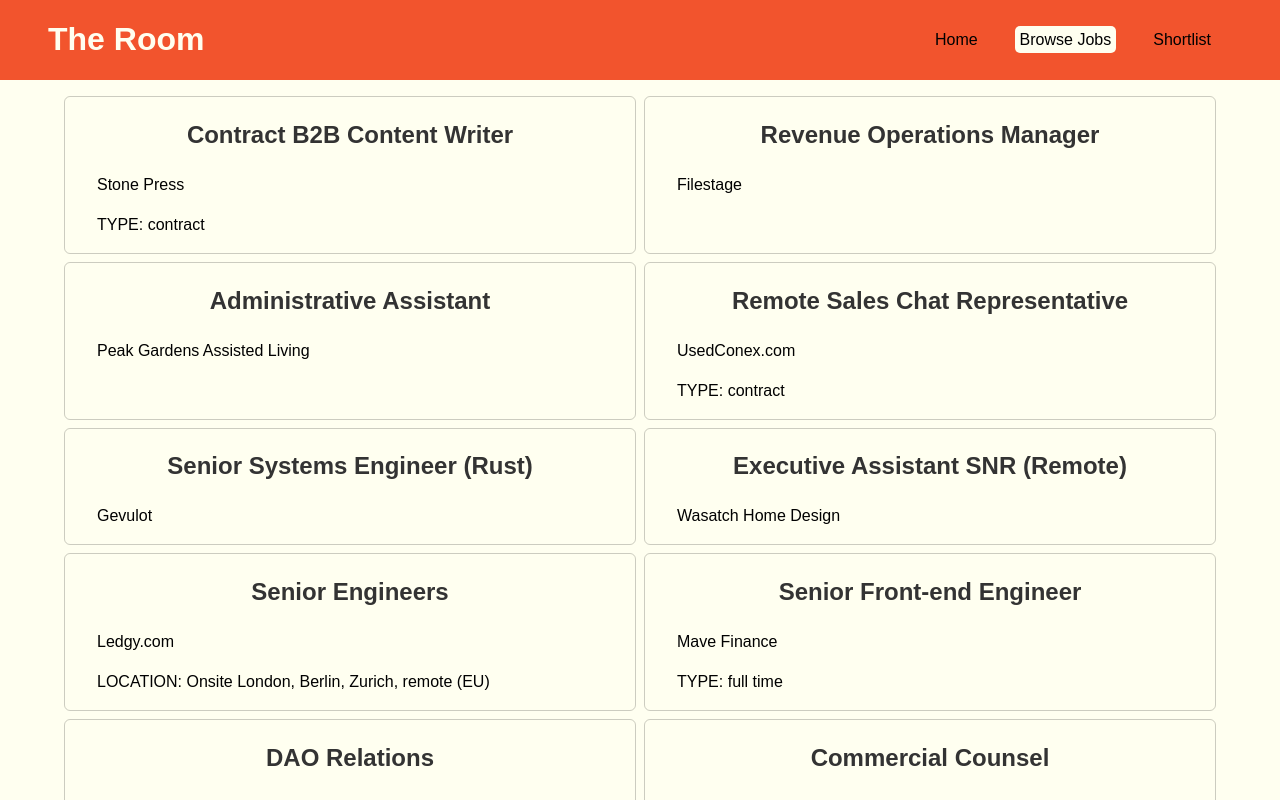
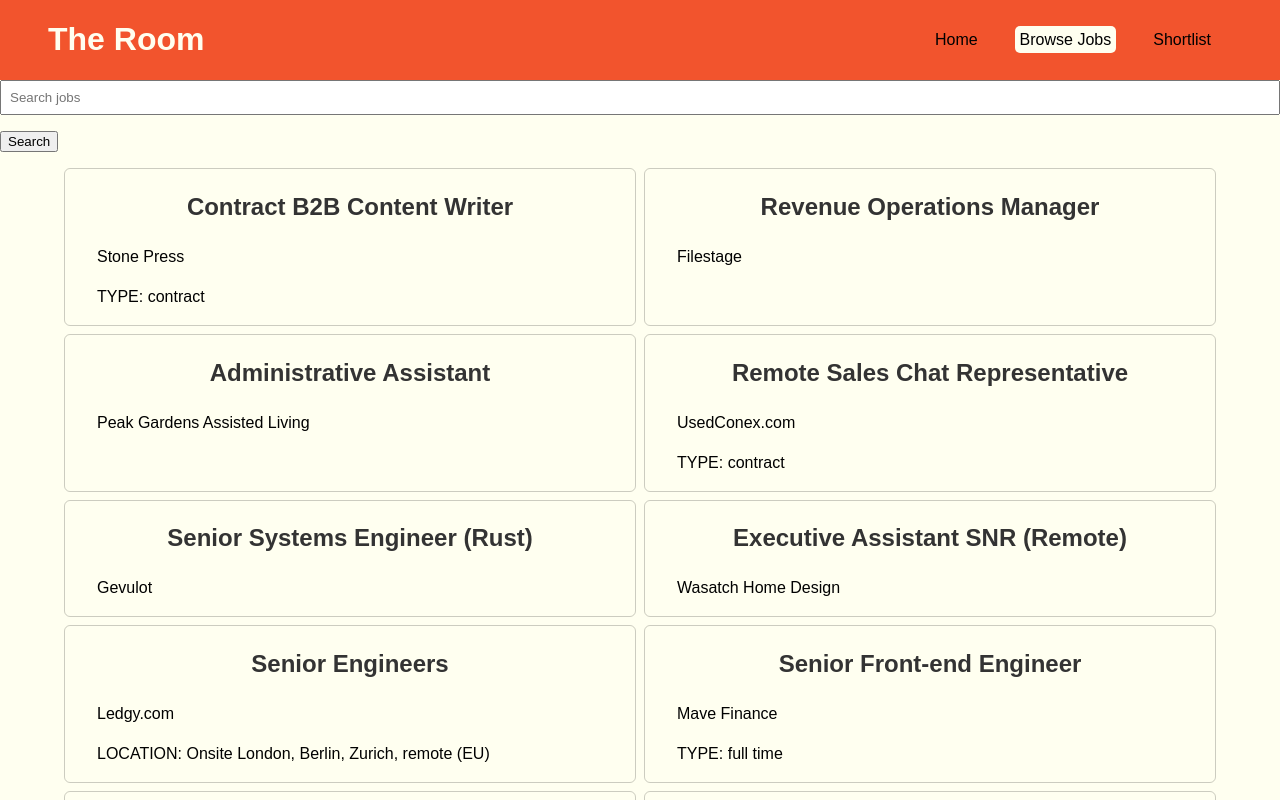
Before and after one commit to GROUP-1-MORINGA-PHASE-1/Job-Board-App, a React (Create React App) app: page /job-list in a window 1280 px wide. Shown: the top 800 px of the page. Built offline with nearby package versions, Linux system fonts and the light colour scheme; data requests are answered from the project's data file.

Commit message:
Add SearchBar to JobList

```diff
--- a/src/App.js
+++ b/src/App.js
@@ -6,7 +6,6 @@
 
 function App() {
   const [jobs, setJobs] = useState([]);
-  const [searchTerm, setSearchTerm] = useState('');
 
   const fetchJobs = () => {
     fetch('http://localhost:3000/results')
@@ -21,17 +20,6 @@
     fetchJobs();
   }, []);
 
-  const handleSearchChange = (event) => {
-    setSearchTerm(event.target.value);
-  };
-
-  // const filteredJobs = jobs.filter((job) => {
-  //   return (
-  //     job.title.toLowerCase().includes(searchTerm.toLowerCase()) ||
-  //     job.company.toLowerCase().includes(searchTerm.toLowerCase()) ||
-  //     job.location.toLowerCase().includes(searchTerm.toLowerCase())
-  //   );
-  // });
 
   const handleApply = (jobId) => {
     // Handle apply functionality here
@@ -47,7 +35,7 @@
     <Router>
       <div className="App">
         <Routes>
-          <Route exact path="/" element={<Home handleSearchChange={handleSearchChange}/>}/>
+          <Route exact path="/" element={<Home />}/>
           <Route path="/job-list" element={<JobList jobs={jobs} />}/>
           <Route path="/shortlist" element={<ShortList shortlistedJobs={jobs} onApply={handleApply} onRemove={handleRemove} />}/>
         </Routes>
--- a/src/components/JobList.jsx
+++ b/src/components/JobList.jsx
@@ -2,10 +2,24 @@
 import JobItem from './JobItem';
 import Header from './Header';
 import JobDetails from './JobDetails';
+import SearchBar from './SearchBar'
 
 const JobList = ({ jobs }) => {
   const [selectedJob, setSelectedJob] = useState(null);
   const [shortlistedJobs, setShortlistedJobs] = useState([]);
+  const [searchTerm, setSearchTerm] = useState('');
+
+  const handleSearchChange = (event) => {
+    setSearchTerm(event.target.value);
+  };
+
+  // const filteredJobs = jobs.filter((job) => {
+  //   return (
+  //     job.title.toLowerCase().includes(searchTerm.toLowerCase()) ||
+  //     job.company.toLowerCase().includes(searchTerm.toLowerCase()) ||
+  //     job.location.toLowerCase().includes(searchTerm.toLowerCase())
+  //   );
+  // });
 
   const addToShortlist = (job) => {
     fetch('http://localhost:3000/shortlist', {
@@ -25,6 +39,7 @@
   return (
     <>
       <Header />
+      <SearchBar handleSearchChange={handleSearchChange} searchTerm={searchTerm}/>
       <div className='job-container'>
         {selectedJob ? (
           <JobDetails
--- a/src/components/SearchBar.jsx
+++ b/src/components/SearchBar.jsx
@@ -1,11 +1,10 @@
-import React, { useState } from 'react';
+import React from 'react';
 
-const SearchBar = ({ onSearch }) => {
-  const [searchTerm, setSearchTerm] = useState('');
+const SearchBar = ({ handleSearchChange, searchTerm }) => {
 
   const handleSubmit = (e) => {
     e.preventDefault();
-    onSearch(searchTerm);
+    handleSearchChange(searchTerm);
   };
 
   return (
@@ -14,7 +13,7 @@
         type="text"
         placeholder="Search jobs"
         value={searchTerm}
-        onChange={(e) => setSearchTerm(e.target.value)}
+        onChange={(e) => handleSearchChange(e.target.value)}
       />
       <button type="submit">Search</button>
     </form>
--- a/src/index.css
+++ b/src/index.css
@@ -200,3 +200,12 @@
   align-items: center;
   margin-top: 1rem;
 }
+
+.search-bar {
+  width: 80%;
+  border: 1px solid blue;
+  margin: 20px auto;
+  display: flex;
+  align-items: center;
+  justify-content: center;
+}
```
